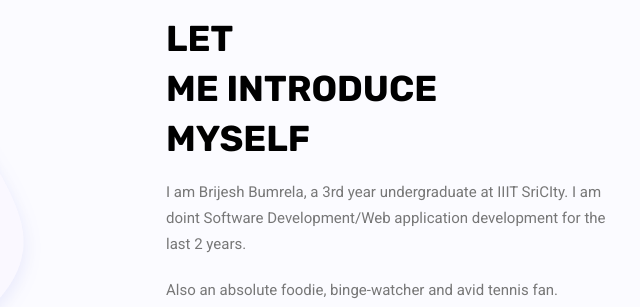
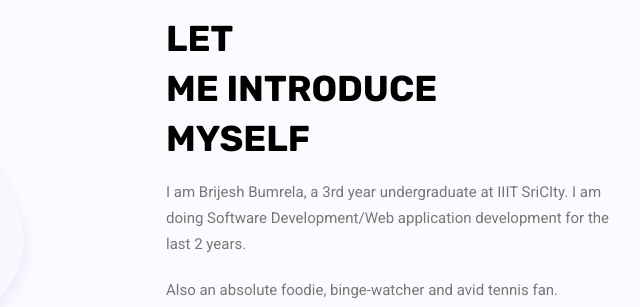
Before and after one commit to BrijeshBumrela/portfolio, a plain HTML site: page index.html in a window 1280 px wide. Shown: the part 830-1137 px from the top of the page, 489-1129 px from the left. Drawn offline with Linux system fonts and the light colour scheme; some packages are replaced by stand-ins of ours.

Commit message:
Update index.html

```diff
--- a/index.html
+++ b/index.html
@@ -100,7 +100,7 @@
 							me Introduce <br>
 							myself</h2>
 						<p>
-							I am Brijesh Bumrela, a 3rd year undergraduate at IIIT SriCIty. I am doint Software Development/Web application development for the last 2 years.
+							I am Brijesh Bumrela, a 3rd year undergraduate at IIIT SriCIty. I am doing Software Development/Web application development for the last 2 years.
 						</p>
 						<p>
 							Also an absolute foodie, binge-watcher and avid tennis fan.
```
